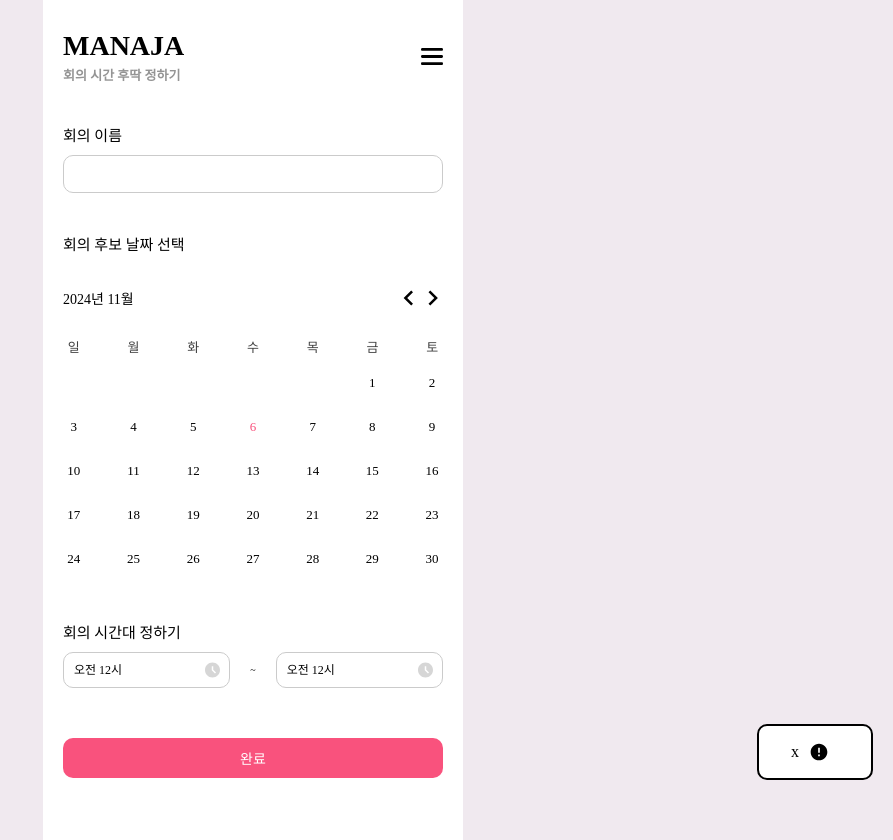
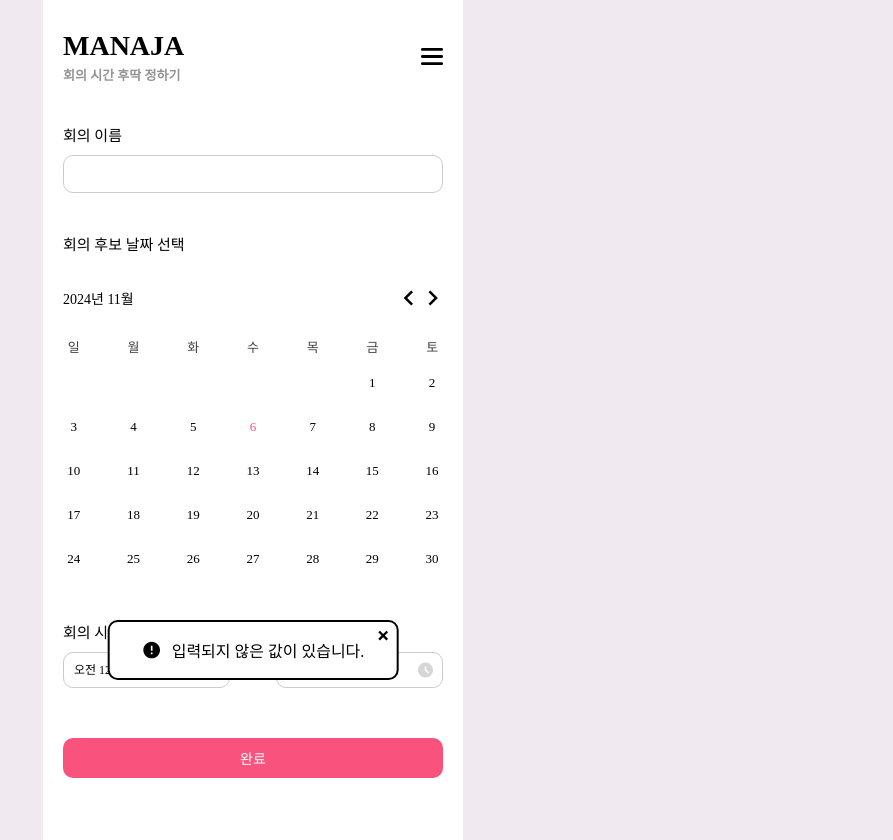
Before and after one commit to kimtaejin3/manaja, a React (Create React App) app: page / in a window 1280 px wide. Both pictures are taken after a click on the button "완료". Shown: the whole page, without its empty margins (387-1280 px from the left). Built offline with nearby package versions, Linux system fonts and the light colour scheme.

Commit message:
style: Toast 스타일링

```diff
--- a/src/components/shared/Toast/Toast.jsx
+++ b/src/components/shared/Toast/Toast.jsx
@@ -9,9 +9,13 @@ function Toast({ isOpen, onClose, children }) {
   return (
     <ToastPortal>
       <div className={styles.container}>
-        <button onClick={onClose}>x</button>
-        <WarningIcon className={styles["ico-warning"]} />
-        <p>{children}</p>
+        <div className={styles["wrap-header"]}>
+          <CloseButton className={styles.closeButton} onClose={onClose} />
+        </div>
+        <div className={styles["wrap-contents"]}>
+          <WarningIcon className={styles["ico-warning"]} />
+          <p>{children}</p>
+        </div>
       </div>
     </ToastPortal>
   );
@@ -32,4 +36,20 @@ function WarningIcon({ className }) {
   );
 }
 
+function CloseButton({ onClose, className }) {
+  return (
+    <button className={className} onClick={onClose}>
+      <svg
+        height="13"
+        id="close"
+        viewBox="0 0 32 32"
+        width="13"
+        xmlns="http://www.w3.org/2000/svg"
+      >
+        <path d="M4 8 L8 4 L16 12 L24 4 L28 8 L20 16 L28 24 L24 28 L16 20 L8 28 L4 24 L12 16 z" />
+      </svg>
+    </button>
+  );
+}
+
 export default Toast;
--- a/src/components/shared/Toast/Toast.module.scss
+++ b/src/components/shared/Toast/Toast.module.scss
@@ -2,20 +2,38 @@
 
 .container {
   position: fixed;
-  bottom: 20px;
-  right: 20px;
+  bottom: 120px;
+  left: 50%;
+  transform: translateX(-50%);
   background-color: #fff;
   padding: 1em 2em;
   font-size: 1.6rem;
   border-radius: 10px;
   border: 2px solid #000;
-
-  display: flex;
-  align-items: center;
-  gap: 10px;
+  min-width: 220px;
 
   .ico-warning {
     width: 20px;
     height: 20px;
+    flex-shrink: 0;
+  }
+
+  .wrap-header {
+    display: flex;
+    justify-content: flex-end;
+    position: relative;
+
+    .closeButton {
+      position: absolute;
+      top: -10px;
+      right: -25px;
+      cursor: pointer;
+    }
+  }
+
+  .wrap-contents {
+    display: flex;
+    align-items: center;
+    gap: 1rem;
   }
 }
--- a/src/pages/MainPage.jsx
+++ b/src/pages/MainPage.jsx
@@ -19,7 +19,6 @@ export default function MainPage() {
 
   const handleSelect = useCallback(
     (newSelected) => {
-      // Update the selected dates
       if (!isEqual(selectedDates?.from, selectedDates?.to)) {
         if (isEqual(selectedDates?.to, newSelected.to)) {
           setSelectedDates({ from: newSelected.from, to: newSelected.from });
@@ -56,11 +55,9 @@ export default function MainPage() {
       <Button onClick={handleSubmit} className={styles.button}>
         완료
       </Button>
-      <Toast
-        isOpen={isOpen}
-        onClose={closeToast}
-        message="입력되지 않은 값이 있습니다."
-      />
+      <Toast isOpen={isOpen} onClose={closeToast}>
+        입력되지 않은 값이 있습니다.
+      </Toast>
     </div>
   );
 }
```
